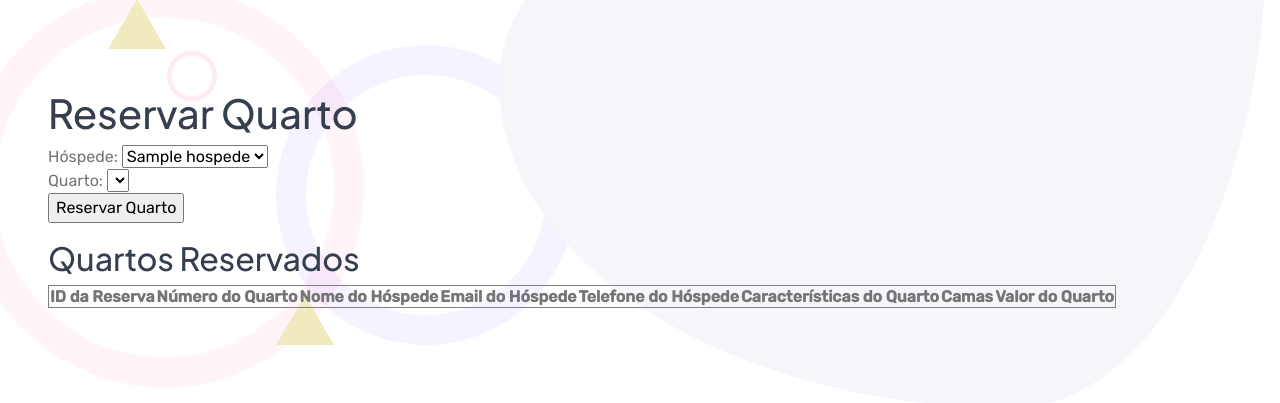
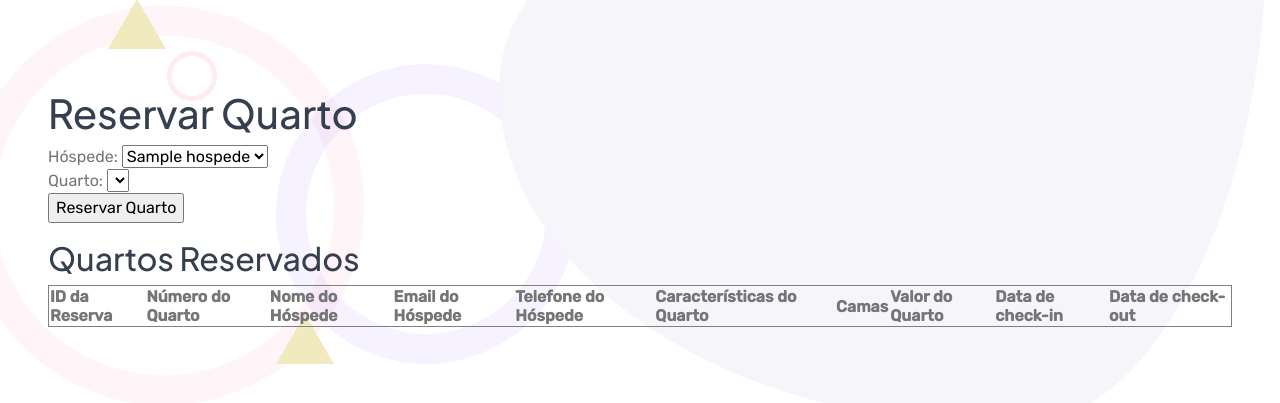
Before and after one commit to camille-eloah/hotel-campos, a Flask app: page /reservar_quarto in a window 1280 px wide. Shown: the part 71-474 px from the top of the page. Run offline with Flask 3, Linux system fonts and the light colour scheme; a user stored in the database is signed in; tables that the repository leaves empty hold one stand-in row (values such as "Sample post"); lists and menus that the app fills with data are empty; some libraries are stand-ins or nearby versions.

Commit message:
Adicionando check-in e check-out na tabela exibida no reservar quarto

```diff
--- a/app/routes.py
+++ b/app/routes.py
@@ -447,7 +447,7 @@
         # Buscando as reservas e realizando o JOIN entre tb_reserva_qua, tb_hospedes e tb_quartos
         cursor.execute('''
             SELECT tb_reserva_qua.res_id, tb_hospedes.hos_nome, tb_hospedes.hos_email, tb_hospedes.hos_telefone,
-                   tb_quartos.qua_numero, tb_quartos.qua_caracteristicas, tb_quartos.qua_camas, tb_quartos.qua_valor
+                   tb_quartos.qua_numero, tb_quartos.qua_caracteristicas, tb_quartos.qua_camas, tb_quartos.qua_valor, tb_hospedes.hos_data_hora_in, tb_hospedes.hos_data_hora_out
             FROM tb_reserva_qua
             JOIN tb_hospedes ON tb_reserva_qua.res_hos_id = tb_hospedes.hos_id
             JOIN tb_quartos ON tb_reserva_qua.res_qua_id = tb_quartos.qua_id
--- a/app/templates/layout.html
+++ b/app/templates/layout.html
@@ -62,7 +62,7 @@
                             <a href="/cadastro_func" class="dropdown-item">Cadastrar Funcionário</a>
                             <a href="/cadastro_hotel" class="dropdown-item">Cadastrar Hotel</a>
                             <a href="/cadastro_quarto" class="dropdown-item">Cadastrar Quarto</a>
-                            <a href="/cadastro_hosp" class="dropdown-item">Cadastrar Hospéde</a>
+                            <a href="/cadastro_hosp" class="dropdown-item">Cadastrar Hóspede</a>
                             <a href="/reservar_quarto" class="dropdown-item">Reservar Quarto</a>
                             {% if current_user.is_authenticated %}
                             <li><a href="/logout">Logout</a></li>
--- a/app/templates/reservar_quarto.html
+++ b/app/templates/reservar_quarto.html
@@ -79,6 +79,8 @@
                 <th>Características do Quarto</th>
                 <th>Camas</th>
                 <th>Valor do Quarto</th>
+                <th>Data de check-in</th>
+                <th>Data de check-out</th>
             </tr>
         </thead>
         <tbody>
@@ -92,6 +94,9 @@
                     <td>{{ reserva.qua_caracteristicas }}</td>
                     <td>{{ reserva.qua_camas }}</td>
                     <td>R$ {{ reserva.qua_valor }}</td>
+                    <td>{{ reserva.hos_data_hora_in }}</td>
+                    <td>{{ reserva.hos_data_hora_out }}</td>
+
                     <td>
                         <form action="{{ url_for('remove_reserva', res_id=reserva.res_id) }}" method="post">
                             <input type="submit" value="Remover">
```
